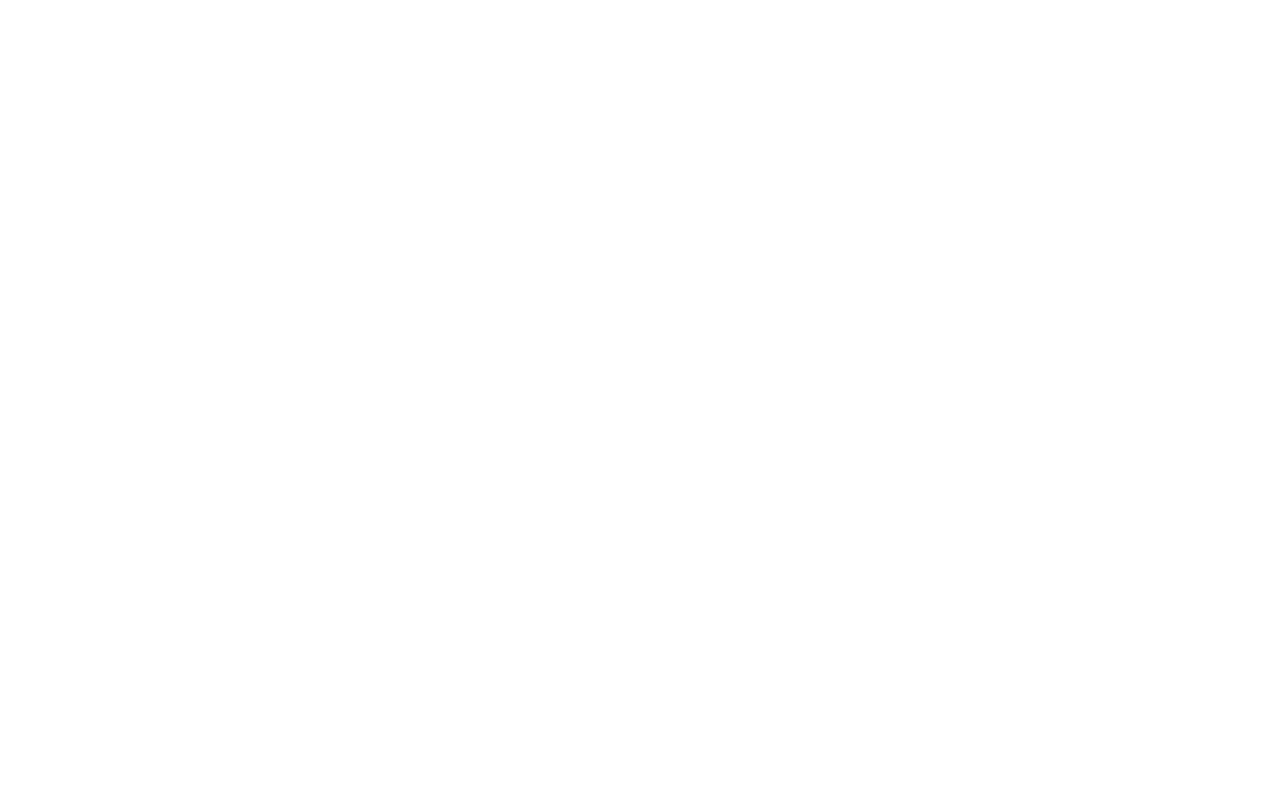
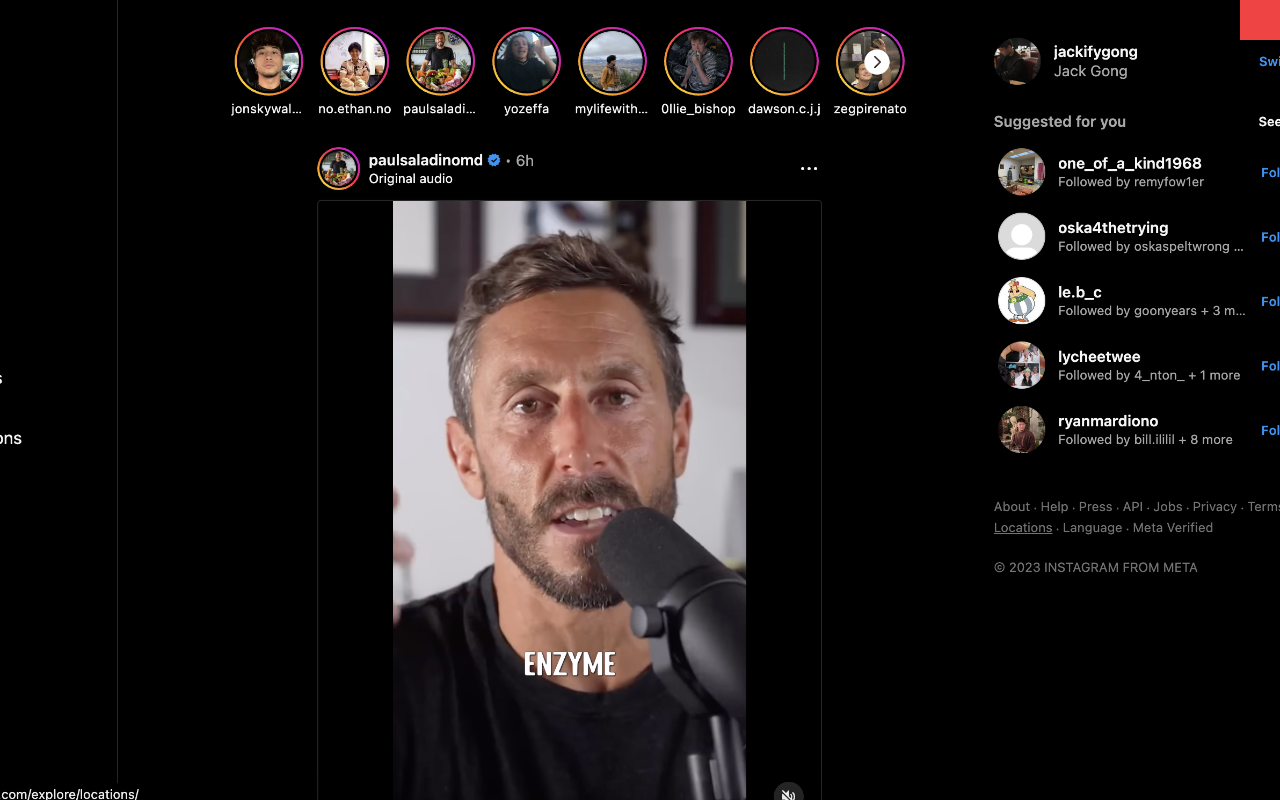
Before and after one commit to AwesomeJackify/android, a React (Vite) app: page /portfolio in a window 1280 px wide. Before the commit this address had no page. Built offline with nearby package versions, Linux system fonts and the light colour scheme.

Commit message:
ADDED: navigation to portfolio

```diff
--- a/src/main.tsx
+++ b/src/main.tsx
@@ -1,13 +1,15 @@
 import React from "react";
 import ReactDOM from "react-dom/client";
-import App from "./App.tsx";
+import App from "./pages/App.tsx";
+import Portfolio from "./pages/Portfolio.tsx";
 import "./index.css";
 import { BrowserRouter, Routes, Route } from "react-router-dom";
 
 ReactDOM.createRoot(document.getElementById("root")!).render(
   <BrowserRouter>
     <Routes>
-      <Route path="/" element={<App />}></Route>
+      <Route path="/" element={<App />} />
+      <Route path="portfolio" element={<Portfolio />} />
     </Routes>
   </BrowserRouter>
 );
--- a/src/App.tsx
+++ b/src/pages/App.tsx
@@ -1,11 +1,17 @@
 import { useEffect, useState } from "react";
 import { gsap } from "gsap";
 import { useGSAP } from "@gsap/react";
-import instagramImg from "./assets/instagram.png";
-import portfolioFeed from "./assets/portfolioFeed.png";
+import instagramImg from "../assets/instagram.png";
+import portfolioFeed from "../assets/portfolioFeed.png";
+import { useNavigate } from "react-router-dom";
 
 function App() {
-  const timeline1 = gsap.timeline({ paused: true });
+  const navigate = useNavigate();
+
+  const timeline1 = gsap.timeline({
+    paused: true,
+    onComplete: () => navigate("/portfolio"),
+  });
   const timeline2 = gsap.timeline({ paused: true });
 
   useGSAP(() => {
@@ -31,29 +37,6 @@ function App() {
       },
       "<"
     );
-
-    timeline2.to(".box1", {
-      width: "13rem",
-      height: "13rem",
-      ease: "expo.inOut",
-      duration: 0.5,
-    });
-    timeline2.to(
-      "#portfolioFeed",
-      {
-        display: "none",
-        duration: 0,
-      },
-      "<.3"
-    );
-    timeline2.to(
-      "#instagram",
-      {
-        display: "block",
-        duration: 0,
-      },
-      "<"
-    );
   });
 
   const openPortfolio = () => {
@@ -66,10 +49,6 @@ function App() {
 
   return (
     <div className="h-screen flex w-screen relative items-end justify-center">
-      <div
-        className="w-10 h-10 bg-red-500 absolute top-0 right-0 z-10"
-        onClick={() => timeline2.restart()}
-      ></div>
       <div className="w-52 h-52 box1 relative">
         <img
           src={instagramImg}
--- /dev/null
+++ b/src/pages/Portfolio.tsx
@@ -0,0 +1,73 @@
+import React from "react";
+import portfolioImg from "../assets/portfolioFeed.png";
+import instagramImg from "../assets/instagram.png";
+import gsap from "gsap";
+import { useGSAP } from "@gsap/react";
+import { useNavigate } from "react-router-dom";
+
+const Portfolio = () => {
+  const navigate = useNavigate();
+
+  const timeline1 = gsap.timeline({
+    paused: true,
+    onComplete: () => navigate("/"),
+  });
+
+  useGSAP(() => {
+    timeline1.to(".box1", {
+      width: "13rem",
+      height: "13rem",
+      ease: "expo.inOut",
+      duration: 0.5,
+    });
+    timeline1.to(
+      "#portfolioFeed",
+      {
+        display: "none",
+        duration: 0,
+      },
+      "<.3"
+    );
+    timeline1.to(
+      "#instagram",
+      {
+        display: "block",
+        duration: 0,
+      },
+      "<"
+    );
+  });
+
+  const closePortfolio = () => {
+    if (timeline1.progress() === 0) {
+      timeline1.play();
+    } else {
+      timeline1.restart();
+    }
+  };
+
+  return (
+    <div className="h-screen flex w-screen relative items-end justify-center">
+      <div
+        className="w-10 h-10 bg-red-500 absolute top-0 right-0 z-10"
+        onClick={() => closePortfolio()}
+      ></div>
+      <div className="w-full h-full box1 relative">
+        <img
+          src={instagramImg}
+          id="instagram"
+          alt="instagram icon"
+          className="absolute w-full h-full cursor-pointer object-cover hidden"
+        />
+        <img
+          src={portfolioImg}
+          id="portfolioFeed"
+          alt="portfolio feed"
+          className="absolute w-full h-full cursor-pointer object-cover -z-10"
+        />
+      </div>
+    </div>
+  );
+};
+
+export default Portfolio;
```
